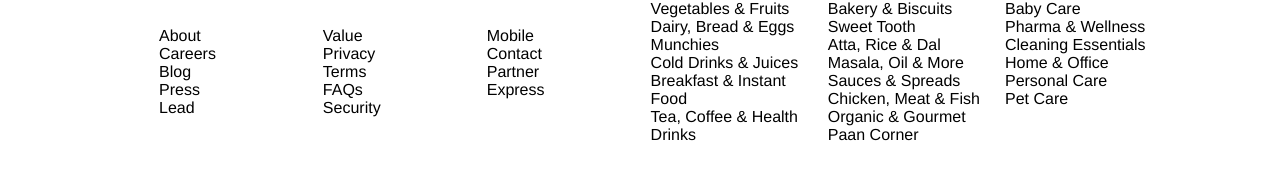
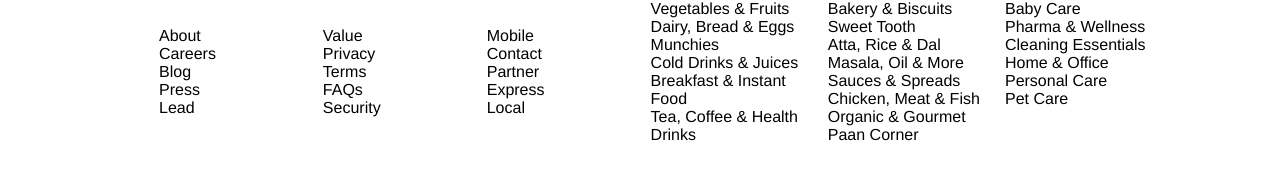
Before and after one commit to saurabh-h-patil/blinkit, a React (Vite) app in the folder blinkit/: page / in a window 1280 px wide. Shown: the part 1744-1925 px from the top of the page. Built offline with nearby package versions, Linux system fonts and the light colour scheme.

Commit message:
add link

```diff
--- a/blinkit/src/components/footer/footerAtoms/Linkscata.jsx
+++ b/blinkit/src/components/footer/footerAtoms/Linkscata.jsx
@@ -17,6 +17,7 @@ const UsefulLinks = () => {
     "Contact",
     "Partner",
     "Express",
+    "Local",
   ];
   const allCategories = Categories.map((cat) => ({
     id: cat.id,
```
